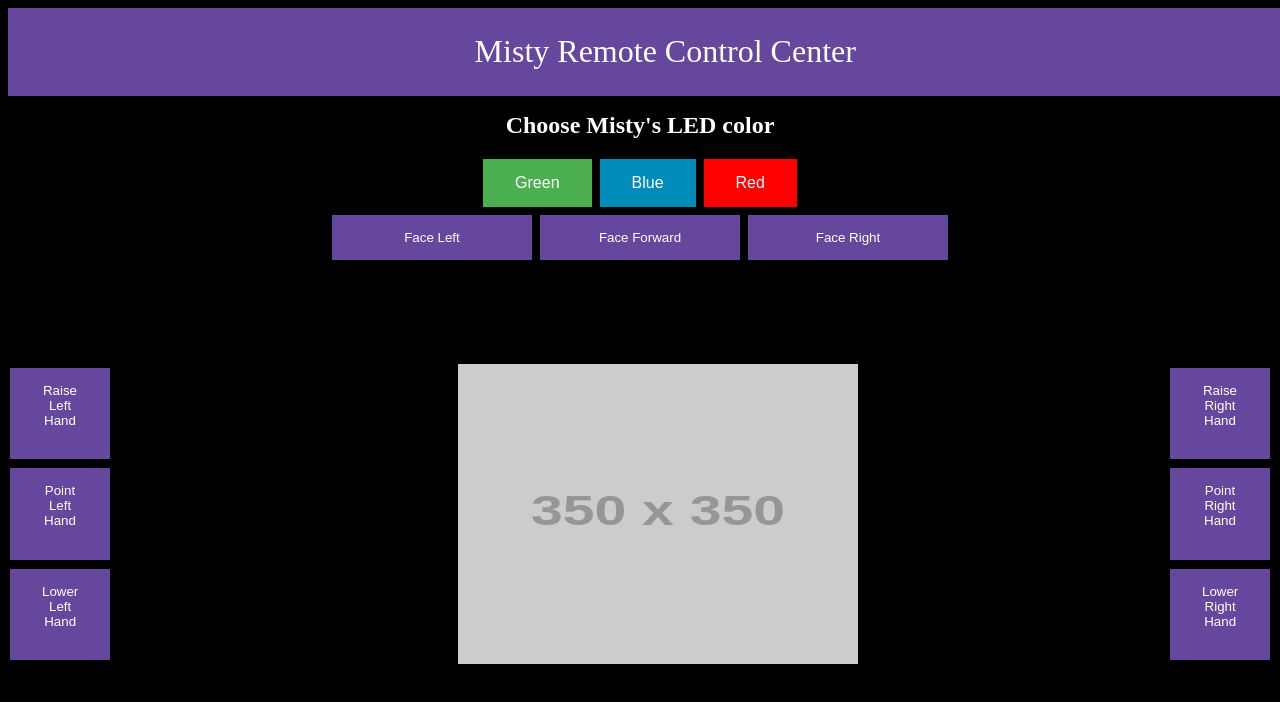
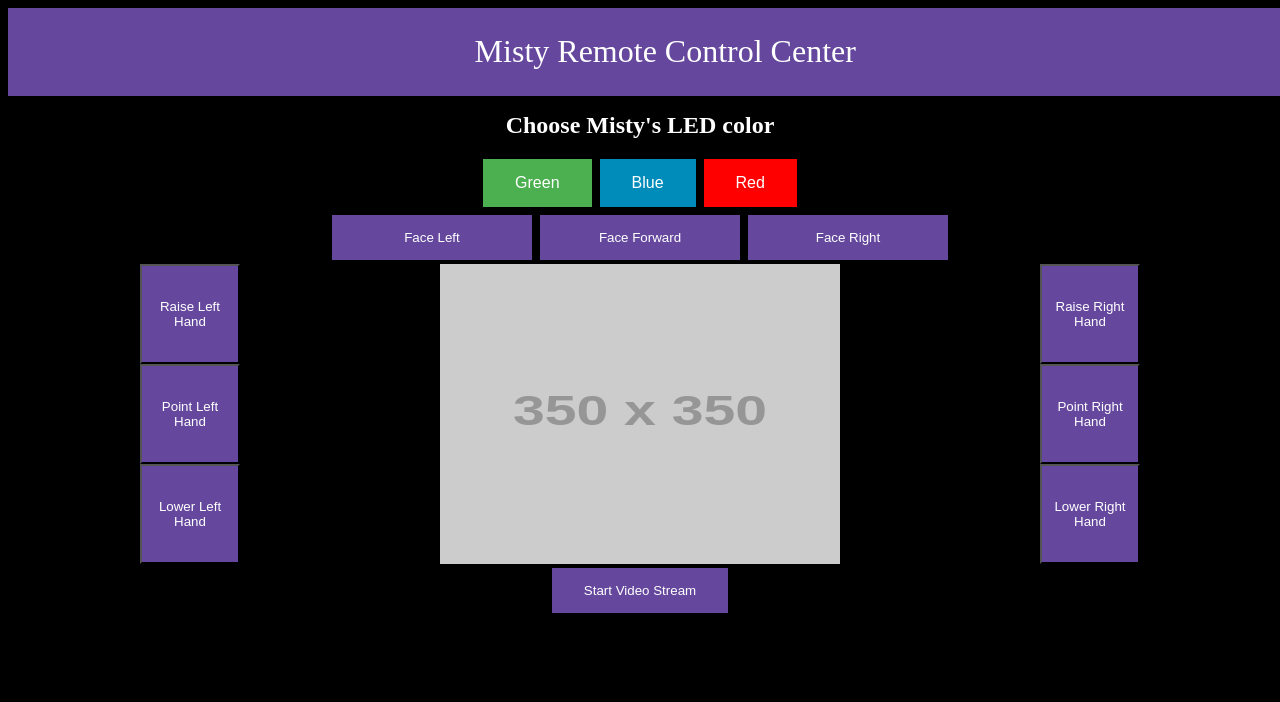
Before and after one commit to joshcoward63/MistyRemoteControl, a React app: page JSclient/public/index.html in a window 1280 px wide. Shown: the top 702 px of the page. Built offline with nearby package versions, Linux system fonts and the light colour scheme; no server answers; placeholder pictures from the web are drawn by us; files whose address does not match are found by name.

Commit message:
added pieces of StreamVideo

```diff
--- a/JSclient/public/index.html
+++ b/JSclient/public/index.html
@@ -25,22 +25,40 @@
         <button id = "faceRight" class="head">Face Right</button>
     </div>
     <div class = "grid-container">
-    <!-- <div id = "raise"> -->
-        <button id = "raiseLeftArm" class ="rL">Raise Left Hand</button>
-        <button id = "raiseRightArm" class="rR">Raise Right Hand</button>
-    <!-- </div> -->
+        <div class="pageBarLeft">
+        <div class="pageLeftTop">
+            <button id = "raiseLeftArm" class ="rL">Raise Left Hand</button>
 
-    <!-- <div id = "point"> -->
-        <button id = "pointLeftArm" class ="pL">Point Left Hand</button>
-         <img src="https://via.placeholder.com/350?text=No+Video+Found" class= "pic"></img>
-        <button id = "pointRightArm" class="pR">Point Right Hand</button>
-    <!-- </div> -->
+        </div>
+        <div class="pageLeftMid">
+            <button id = "pointLeftArm" class ="pL">Point Left Hand</button>
 
-    <!-- <div id = "lower"> -->
-        <button id = "lowerLeftArm" class ="lL">Lower Left Hand</button>
-        <button id = "lowerRightArm" class="lR">Lower Right Hand</button>
-    <!-- </div> -->
-
+        </div>
+        <div class="pageLeftBottom">
+            <button id = "lowerLeftArm" class ="lL">Lower Left Hand</button>
+        </div>
+        </div>
+        <div class="pageContent">
+            <div class = "mid1">
+                <img src="https://via.placeholder.com/350?text=No+Video+Found" class= "pic"></img>
+            </div>
+            <div lass = "mid2">
+                <button id = "streamVideo">Start Video Stream</button>
+            </div>
+        </div>
+        <div class="pageBarRight">
+        <div class="pageRightTop">
+            <button id = "raiseRightArm" class="rR">Raise Right Hand</button>
+        </div>
+        <div class="pageRightMid">
+            <button id = "pointRightArm" class="pR">Point Right Hand</button>
+        </div>
+        <div class="pageRightBottom">
+            <button id = "lowerRightArm" class="lR">Lower Right Hand</button>
+        </div>
+        </div>
+        <div class = "pageBottom">
+        </div>
     </div>
 
 
--- a/JSclient/src/index.css
+++ b/JSclient/src/index.css
@@ -9,6 +9,7 @@
   }
 
   img{
+    display: inline-block;
     width: 400px;
     height: 300px;
   }
@@ -17,6 +18,14 @@ body {
     background-color: #000;
     text-align: center;
     padding: 0px;
+  }
+  #streamVideo{
+    border: none;
+    display: inline;
+    color: white;
+    background-color: #65489D;
+    padding: 15px 32px;
+    text-align: center;
   }
 
   .button1{background-color: #4CAF50;} /* Green */
@@ -46,9 +55,6 @@ body {
     cursor: pointer;
   }
 
-
-
-
    .head{
     border: none;
     color: white;
@@ -63,68 +69,110 @@ body {
     background-color: #b38fdb;
   }
 
-
-  .grid-container {
-    display: grid;
-    grid-template-columns: 1fr 1.1fr 1.4fr 0.5fr 1fr 1fr 1fr 1fr 1fr;
-    grid-template-rows: 1fr 1fr 1fr 1fr 1fr;
-    gap: 1px 1px;
-    grid-template-areas:
-      ". . . . . . . . . . ."
-      "rL . . pic pic pic pic pic . . rR"
-      "pL . . pic pic pic pic pic . . pR"
-      "lL . . pic pic pic pic pic . . lR"
-      ". . . . . . . . . . .";
-  }
-  .rL { grid-area: rL; }
-  .lL { grid-area: lL; }
-  .pL { grid-area: pL; }
-  .pic { grid-area: pic; }
-  .rR { grid-area: rR; }
-  .pR { grid-area: pR; }
-  .lR { grid-area: lR; }
-
-    .rL,.lL, .pL, .lL, .rR, .pR, .lR{
-    background-color: #65489D;
-    border: none;
-    color: white;
-    display: flex;
-    margin: 4px 2px;
-    padding: 15px 32px;
-    width: 100px;
-  }
- /* #raise{
-    display: flex;
-    justify-content: space-between;
-  }
-  #point{
-    display: flex;
-    justify-content: space-between;
-  }
-  #lower{
-    display: flex;
-    justify-content: space-between;
+  .grid-container{
+  display : block;
+  width : 1000px;
+  overflow : auto;
+  margin : 0 auto;
   }
 
-
-  #pointRightArm{
-    height: 75px;
+  .pageBarLeft{
+  float : left;
+  clear : none;
+  min-width : 80px;
+  min-height : 80px;
+  }
+  .rL{
+  background-color : #65489D;
+  color: white;
+  float : none;
+  clear : both;
+  height : 100px;
+  width : 100px;
+  }
+  .pL{
+  background-color : #65489D;
+  color: white;
+  float : none;
+  clear : both;
+  height : 100px;
+  width : 100px;
+  }
+  .lL{
+  background-color : #65489D;
+  color: white;
+  float : none;
+  clear : both;
+  height : 100px;
+  width : 100px;
+  }
+  .pageContent{
+  background-color : #000;
+  float : left;
+  clear : none;
+  height : 1000px;
+  width : 800px;
+  }
+  .pageBarRight{
+  float : left;
+  clear : none;
+  min-width : 80px;
+  min-height : 80px;
+  }
+  .rR{
+  background-color : #65489D;
+  color: white;
+  float : none;
+  clear : both;
+  height : 100px;
+  width : 100px;
+  }
+  .pR{
+  background-color : #65489D;
+  color: white;
+  float : none;
+  clear : both;
+  height : 100px;
+  width : 100px;
+  }
+  .lR{
+  background-color: #65489D;
+  color: white;
+  float : none;
+  clear : both;
+  height : 100px;
+  width : 100px;
+  }
+  .pageBottom{
+    float: left;
+    clear: none;
+    height: 200px;
+    width: 1000px;
   }
 
-  #pointLeftArm{
-    height: 75px;
+  .rL:hover{
+    background-color: #b38fdb;
   }
-  .leftArm:hover{background-color: #b38fdb;}
-  .rightArm{
-    background-color: #65489D;
-    border: none;
-    color: white;
-    display: flex;
-    margin: 4px 2px;
-    padding: 15px 32px;
-    width: 100px;
+  .pL:hover{
+    background-color: #b38fdb;
   }
 
-  .rightArm:hover{
+  .lL:hover{
     background-color: #b38fdb;
-  } */
+  }
+
+  .rR:hover{
+    background-color: #b38fdb;
+  }
+
+  .pR:hover{
+    background-color: #b38fdb;
+  }
+
+  .lR:hover{
+    background-color: #b38fdb;
+  }
+
+  #streamVideo:hover{
+    background-color: #b38fdb;
+  }
--- a/JSclient/src/index.js
+++ b/JSclient/src/index.js
@@ -34,21 +34,41 @@ redButton.onclick = function(){
 }
 
 raiseLeftArm.onclick = function(){
-  client.emit("leftArm",{"Arm": "left" , "Position": -90, "Velocity": 100});
+  client.emit("arm",{"Arm": "left" , "Position": -90, "Velocity": 100});
 }
 pointLeftArm.onclick =function(){
-  client.emit("leftArm", {"Arm":"left","Positon": 0, "Velocity": 100});
+  client.emit("arm", {"Arm":"left","Positon": 0, "Velocity": 100});
 }
 lowerLeftArm.onclick =function(){
-  client.emit("leftArm", {"Arm":"left","Positon": 90, "Velocity": 100});
+  client.emit("arm", {"Arm":"left","Positon": 90, "Velocity": 100});
 }
 
 raiseRightArm.onclick = function(){
-  client.emit("rightArm",{"Arm": "right" , "Position": -90, "Velocity": 100});
+  client.emit("arm",{"Arm": "right" , "Position": -90, "Velocity": 100});
 }
 pointRightArm.onclick =function(){
-  client.emit("rightArm", {"Arm":"right","Positon": 0, "Velocity": 100});
+  client.emit("arm", {"Arm":"right","Positon": 0, "Velocity": 100});
 }
 lowerRightArm.onclick =function(){
-  client.emit("rightArm", {"Arm":"right","Positon": 90, "Velocity": 100});
+  client.emit("arm", {"Arm":"right","Positon": 90, "Velocity": 100});
 }
+
+
+var streamVideo = document.getElementById("streamVideo");
+
+streamVideo.onclick = function(){
+  if(document.getElementById("streamVideo").innerText === "Start Video Stream"){
+    document.getElementById("streamVideo").innerText = "Stop Video Stream";
+    client.emit("requestVideo", {"Bool": "True"});
+  }
+  else{
+    document.getElementById("streamVideo").innerText = "Start Video Stream"
+  }
+}
+while(document.getElementById("streamVideo").innerText === "Stop Video Stream"){
+  client.on("getVideo", function streamvid(data){
+  var y = JSON.stringify(data);
+
+  })
+}
+client.emit("requestVideo", {"Bool": "False"});
```
Also changed, not shown: webServer/server.js (+11 -8 lines), 2 other files.
